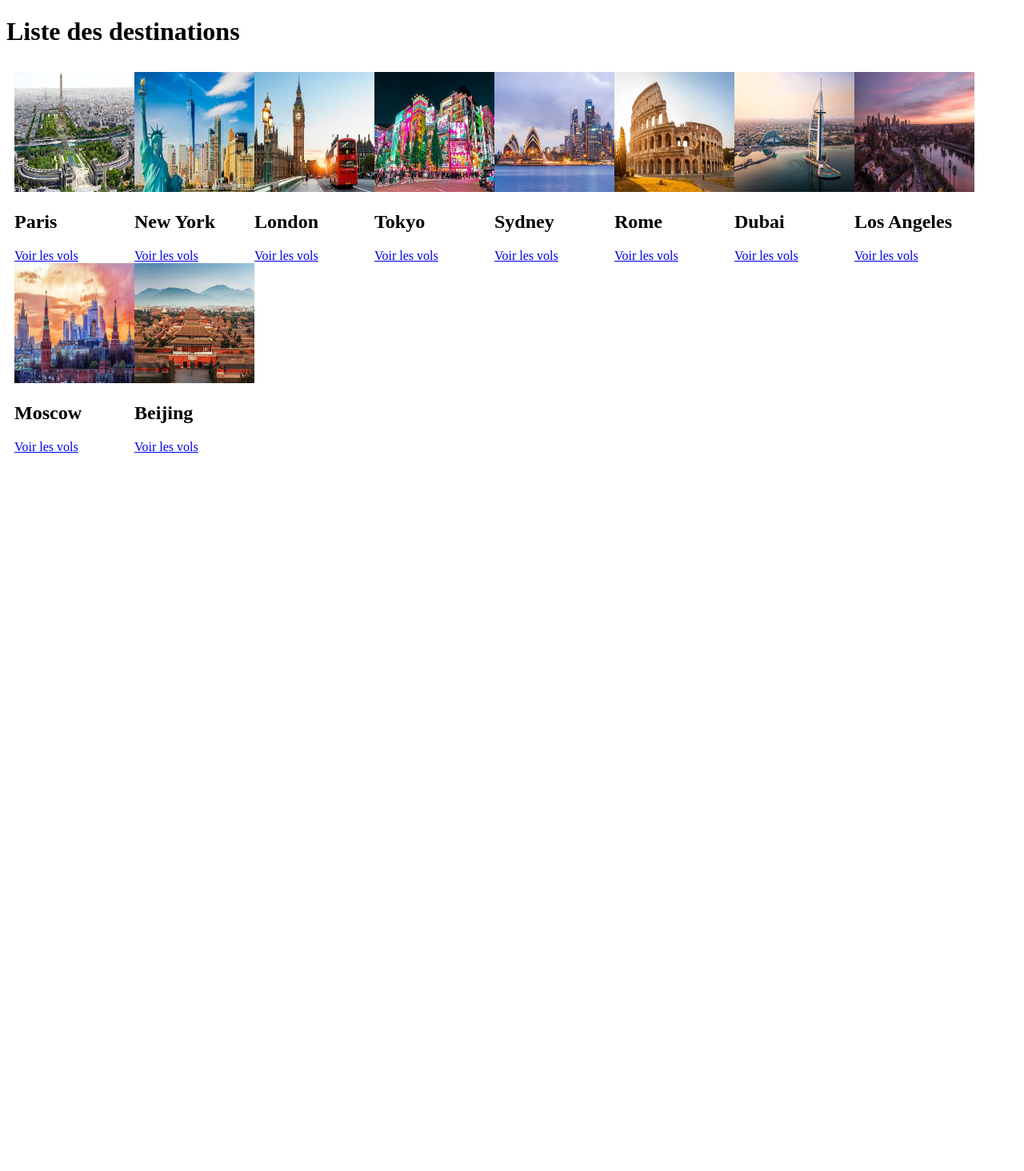
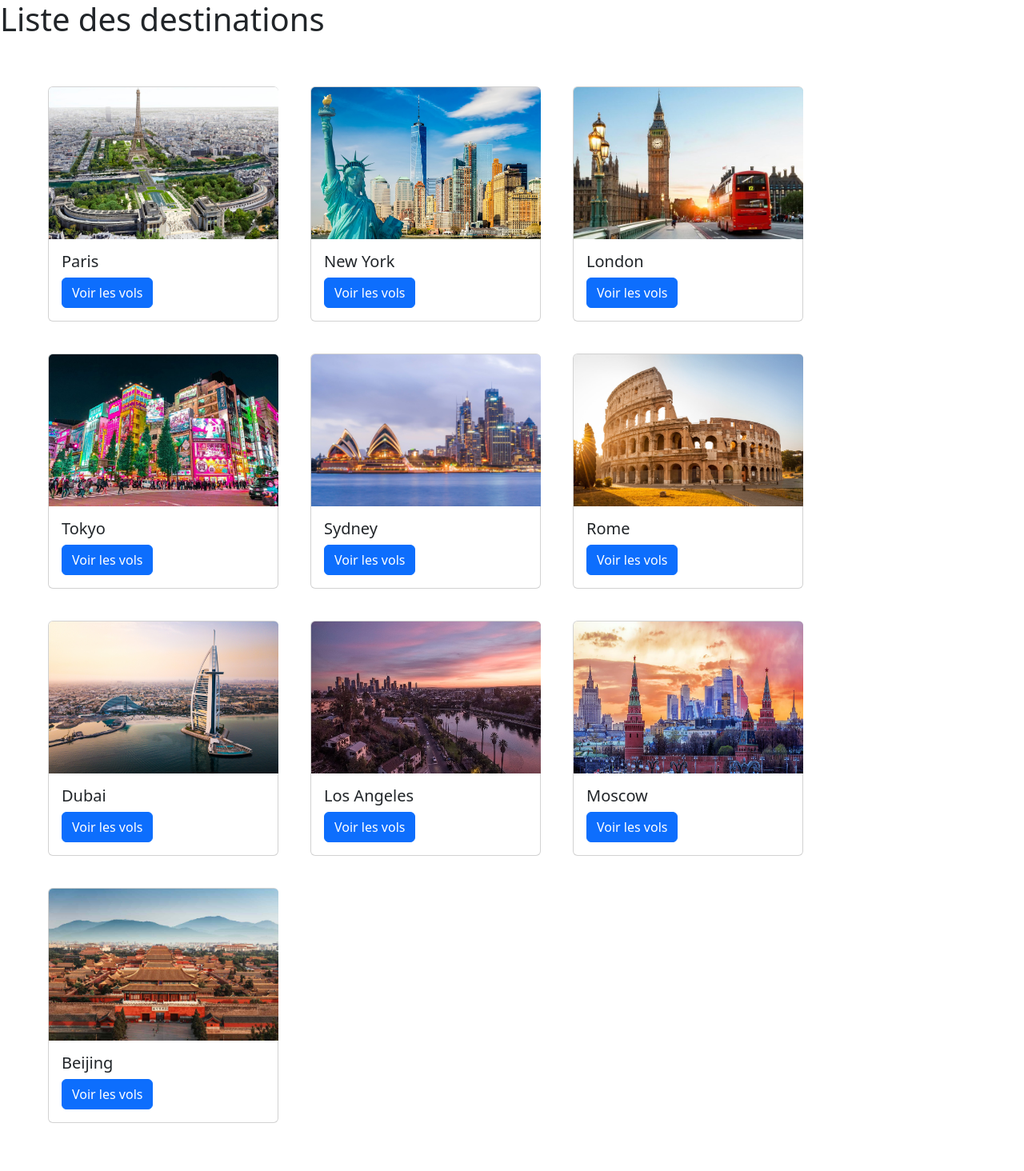
Before and after one commit to GoldSenseiBoi/AirFrance_Leger, a PHP site: page / in a window 1280 px wide. Shown: the whole page at 80% size. Before the commit the page ends 566 px from the top, so only its background shows below. Run offline with PHP 8.4, Linux system fonts and the light colour scheme; data comes from the database, SQL or seed files in the repository.

Commit message:
add :city_sunset:

```diff
--- a/css/styles.css
+++ b/css/styles.css
@@ -1,6 +1,7 @@
 .destination-container{
     display: flex;
-    padding: 10px;
-    align-items: center;
+    flex-direction: row;
+    margin: 20px;
+    padding: 20px;
     flex-wrap: wrap;
 }
--- a/index.php
+++ b/index.php
@@ -4,15 +4,15 @@
     <meta charset="UTF-8">
     <meta name="viewport" content="width=device-width, initial-scale=1.0">
     <title>Liste des destinations</title>
+    <!-- Ajoutez ici les liens vers les feuilles de style Bootstrap ou vos propres styles -->
     <link rel="stylesheet" href="css/styles.css">
+    <link href="https://cdn.jsdelivr.net/npm/bootstrap@5.3.3/dist/css/bootstrap.min.css" rel="stylesheet" integrity="sha384-QWTKZyjpPEjISv5WaRU9OFeRpok6YctnYmDr5pNlyT2bRjXh0JMhjY6hW+ALEwIH" crossorigin="anonymous">
+
 </head>
 <body>
+    <h1>Liste des destinations</h1>
+    <div class="destination-container">
 
-    <div>
-        <h1>Liste des destinations</h1>
-
-
-            <div class="destination-container">
         <?php
         // Inclure le fichier de configuration de la base de données
         require_once 'config/database.php';
@@ -23,19 +23,19 @@
         $destinations = $stmt->fetchAll(PDO::FETCH_ASSOC);
 
         // Afficher chaque destination sous forme de card
-
         foreach ($destinations as $destination) {
-                    echo '<div class="card">';
-                    echo '<img style="width: 150px;height: 150px;" src="' . $destination['Image'] . '" alt="' . $destination['Nom_ville'] . '">';
-                    echo '<div class="card-info">';
-                    echo '<h2>' . $destination['Nom_ville'] . '</h2>';
-                    echo '<a href="vols.php?destination_id=' . $destination['ID_Destination'] . '">Voir les vols</a>';
-                    echo '</div>'; // Fermeture de card-info
+            echo '<div class="card" style="width: 18rem; margin: 20px;">';
+            echo '<img style="width: 287px;height: 190px;" src="' . $destination['Image'] . '" class="card-img-top" alt="' . $destination['Nom_ville'] . '">';
+            echo '<div class="card-body">';
+            echo '<h5 class="card-title">' . $destination['Nom_ville'] . '</h5>';
+            echo '<a href="vols.php?destination_id=' . $destination['ID_Destination'] . '" class="btn btn-primary">Voir les vols</a>';
+            echo '</div>'; // Fermeture de card-body
             echo '</div>'; // Fermeture de card
         }
         ?>
+
     </div>
 
-    </div>
+    <script src="https://cdn.jsdelivr.net/npm/bootstrap@5.3.3/dist/js/bootstrap.bundle.min.js" integrity="sha384-YvpcrYf0tY3lHB60NNkmXc5s9fDVZLESaAA55NDzOxhy9GkcIdslK1eN7N6jIeHz" crossorigin="anonymous"></script>
 </body>
 </html>
```
Lines whose indentation alone changed are shown as unchanged.
